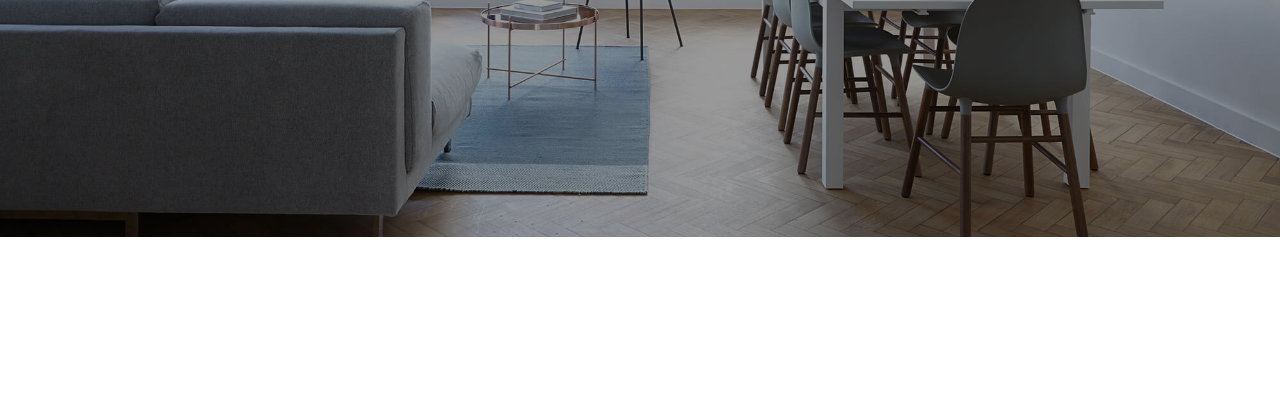
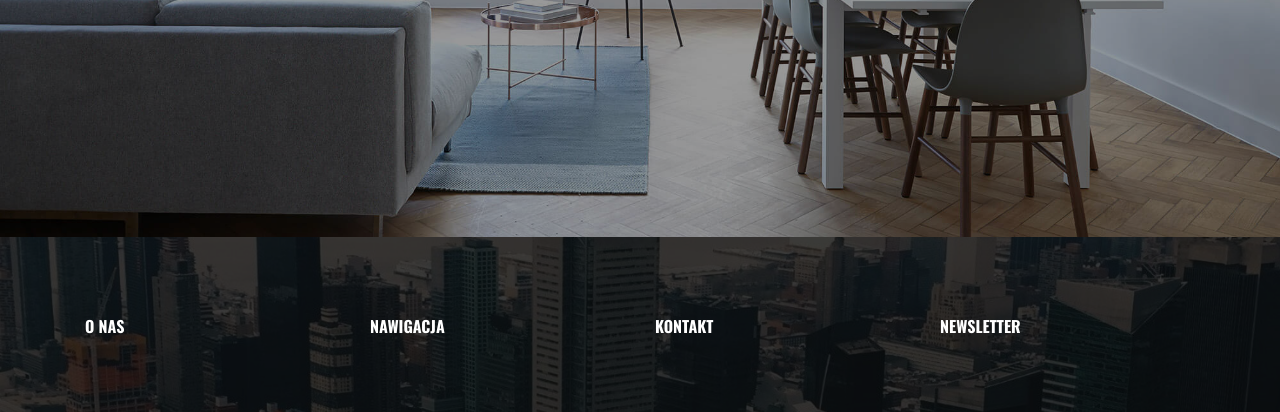
Before and after one commit to mstankiewicz1/Bootstrap-Praktyczny-Projekt, a website: page index.html in a window 1280 px wide. Shown: the part 419-831 px from the top of the page. Before the commit the page ends 800 px from the top, so only its background shows below. Drawn offline with nearby package versions, Linux system fonts and the light colour scheme.

Commit message:
Potępy 17.06.19r godz 00:14

```diff
--- a/index.html
+++ b/index.html
@@ -51,7 +51,31 @@
     <div class="jumbotron text-center sk-hero">
         <div class="container sk-hero-content">
             <h1 class="text-uppercase text-white sk-hero-header">Architektura Wnętrz</h1>
-            <img class="img-fluid sk-hero-subheader" src="images/design-subheader.png" alt="Baner">
+            <img class="img-fluid sk-hero-subheader" src="images/design-subheader.png" alt="">
+        </div>
+    </div>
+
+    <!--Stopka-->
+    <div class="sk-footer-top">
+        <div class="container sk-footer-top-content">
+            <div class="row">
+                <!--Pierwsza kolumna-->
+                <div class="col-md-6 col-lg-3 mb-5">
+                    <h4 class="text-uppercase text-white">O nas</h4>
+                </div>
+                <!--Druga kolumna-->
+                <div class="col-md-6 col-lg-3 mb-">
+                    <h4 class="text-uppercase text-white">Nawigacja</h4>
+                </div>
+                <!--Trzecia kolumna-->
+                <div class="col-md-6 col-lg-3 mb-">
+                    <h4 class="text-uppercase text-white">Kontakt</h4>
+                </div>
+                <!--Czwarta kolumna-->
+                <div class="col-md-6 col-lg-3 mb-">
+                    <h4 class="text-uppercase text-white">Newsletter</h4>
+                </div>
+            </div>
         </div>
     </div>
 
--- a/source/custom/components/_components.scss
+++ b/source/custom/components/_components.scss
@@ -1,2 +1,3 @@
 @import "header";
 @import "hero-unit";
+@import "footer";
--- /dev/null
+++ b/source/custom/components/_footer.scss
@@ -0,0 +1,14 @@
+//gorny wiersz stopki
+.sk-footer-top {
+  position: relative;
+  padding: 80px 0 20px;
+  background: url("../images/bg/footer-bg.jpg") 50% 50% no-repeat;
+  background-size: cover;
+  &:after {
+    @include sk-bg-overlay($sk-black, .75)
+  }
+}
+
+.sk-footer-top-content {
+  @include sk-relative-zindex;
+}
```
Also changed, not shown: style/style.css.
